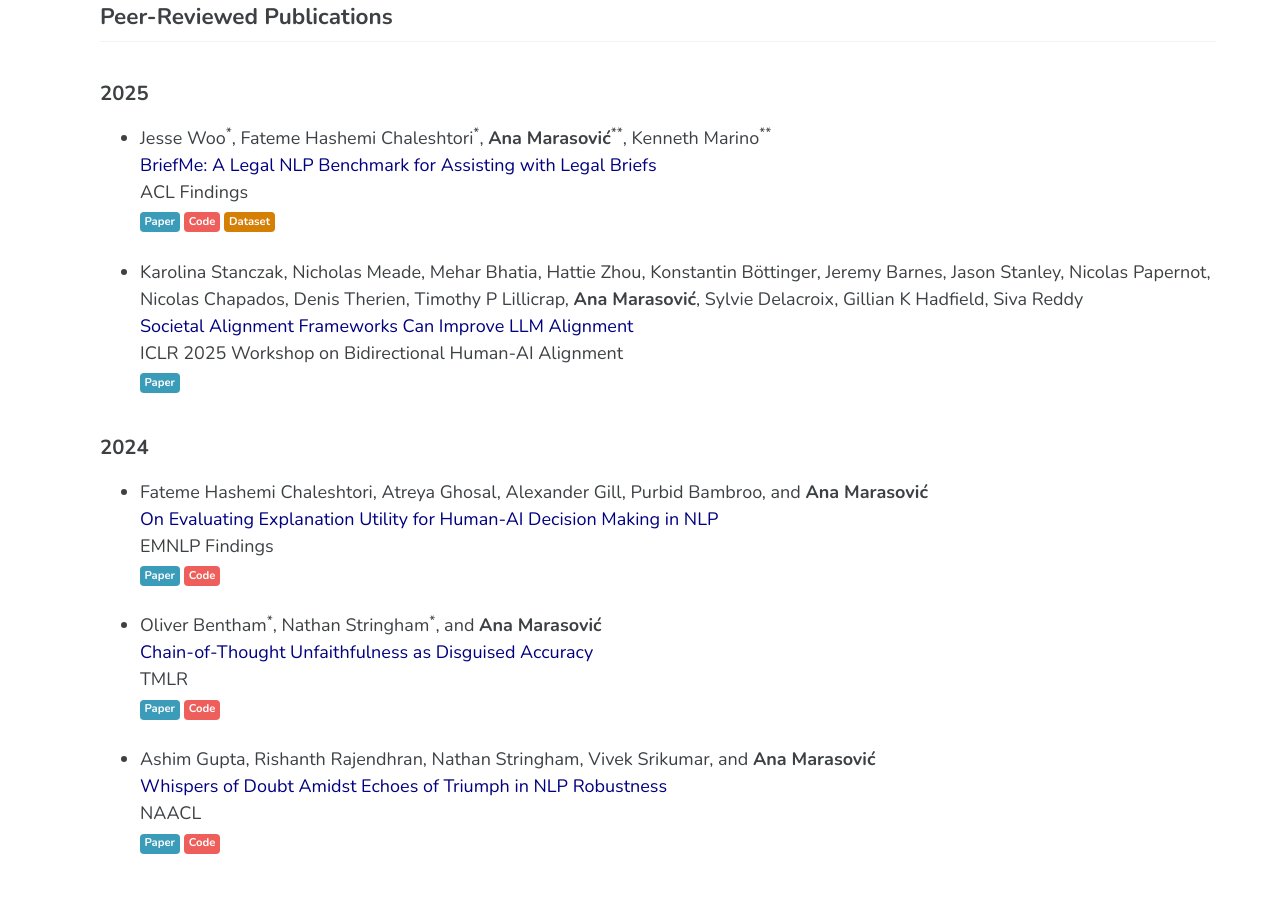
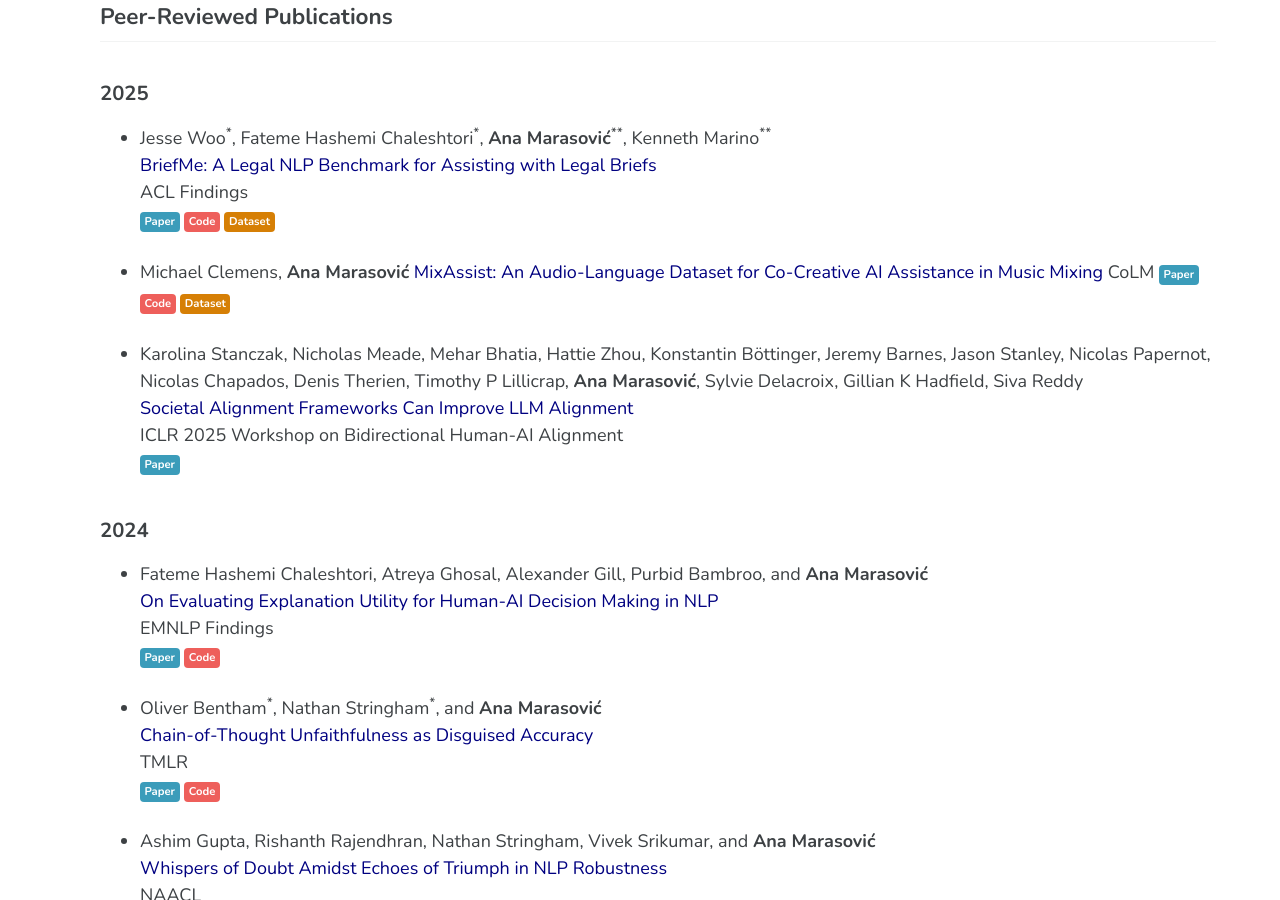
Before and after one commit to amarasovic/amarasovic.github.io, a Jekyll site: the page built from publications/index.md, in a window 1280 px wide and 900 px high, scrolled down 544 px. Built offline with Jekyll 4.4.1, drawn with Linux system fonts in a browser that asks for light colours; cached includes are drawn as plain includes; a script that is not in the unit is left out.

Commit message:
Add MixAssist paper to publications for CoLM 2025
🤖 Generated with [Claude Code](https://claude.ai/code)

Co-Authored-By: Claude <noreply@anthropic.com>

```diff
--- a/publications/index.md
+++ b/publications/index.md
@@ -26,6 +26,11 @@ Jump to: [preprints](https://www.anamarasovic.com/publications/#preprints), peer
 <span style="color:navy">BriefMe: A Legal NLP Benchmark for Assisting with Legal Briefs</span>
 ACL Findings
 [Paper](https://arxiv.org/abs/2506.06619){: .btn .btn--info .btn--small} [Code](https://github.com/utahnlp/BriefMe){: .btn .btn--danger .btn--small}  [Dataset](https://huggingface.co/datasets/jw4202/BriefMe){: .btn .btn--warning .btn--small}
+
+* Michael Clemens, **Ana Marasović**
+<span style="color:navy">MixAssist: An Audio-Language Dataset for Co-Creative AI Assistance in Music Mixing</span>
+CoLM
+[Paper](https://arxiv.org/abs/2507.06329){: .btn .btn--info .btn--small} [Code](https://github.com/mclemcrew/MixAssist){: .btn .btn--danger .btn--small} [Dataset](https://huggingface.co/datasets/mclemcrew/MixAssist){: .btn .btn--warning .btn--small}
 
 * Karolina Stanczak, Nicholas Meade, Mehar Bhatia, Hattie Zhou, Konstantin Böttinger, Jeremy Barnes, Jason Stanley, Nicolas Papernot, Nicolas Chapados, Denis Therien, Timothy P Lillicrap, **Ana Marasović**, Sylvie Delacroix, Gillian K Hadfield, Siva Reddy
 <span style="color:navy">Societal Alignment Frameworks Can Improve LLM Alignment</span>
```
